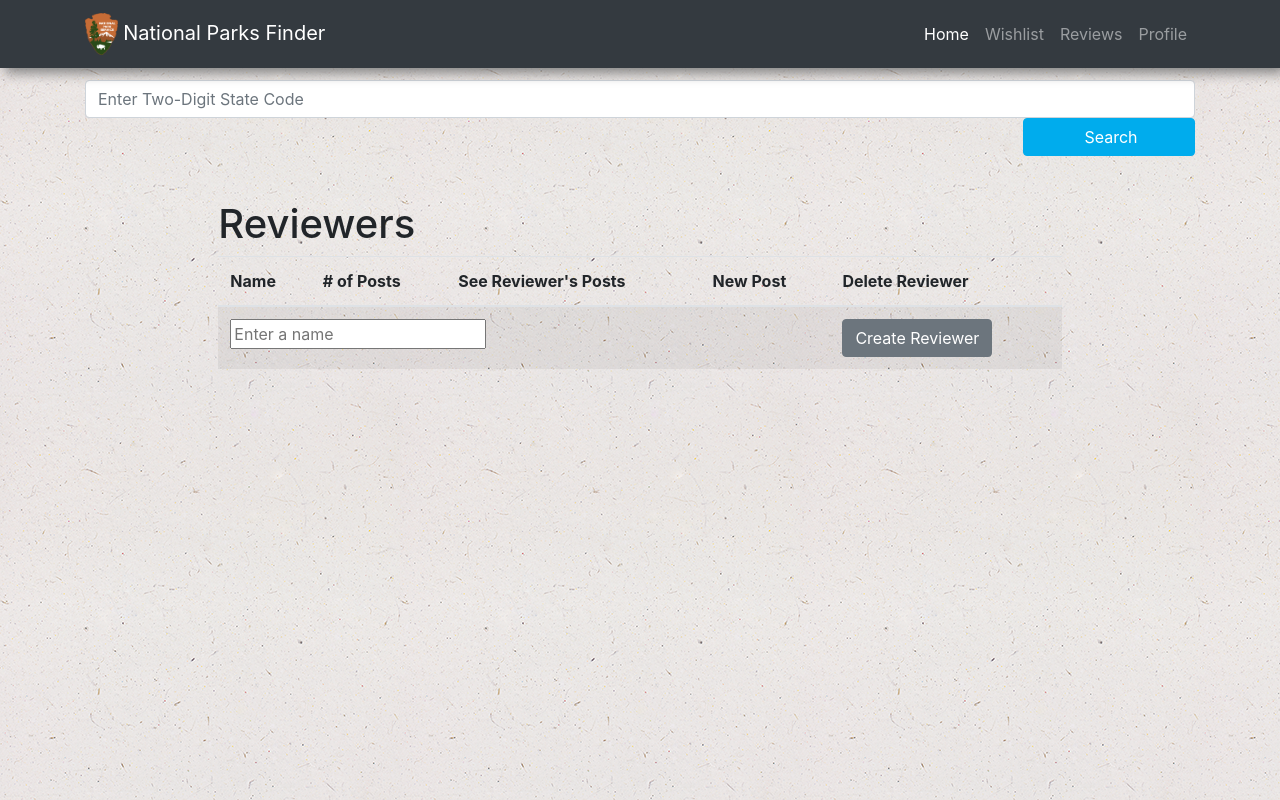
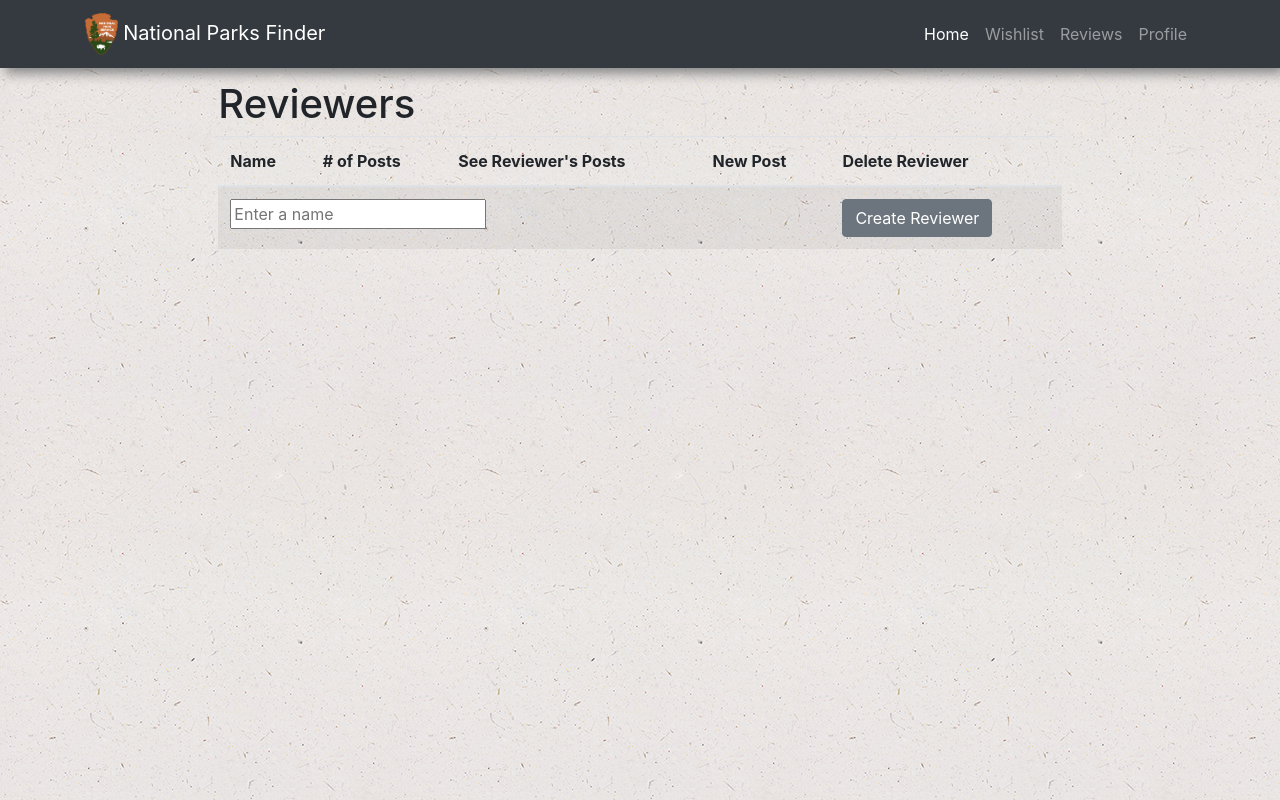
Before and after one commit to ranjiramroop/titanicfloatnone, a website: page project2NPReviewer/public/reviewer-manager.html in a window 1280 px wide. Drawn offline with Linux system fonts and the light colour scheme.

Commit message:
ALMOST SHOWTIME BABY

```diff
--- a/project2NPReviewer/public/css/search-filter.css
+++ b/project2NPReviewer/public/css/search-filter.css
@@ -20,7 +20,7 @@
     height: 50px;
     min-width: 20px;
 }
-.searchFilter .btn-secondary {
+.searchFilter .btn-dark {
     color: #373a3c;
     background-color: #fff;
     border: 1px solid #ccc;
--- a/project2NPReviewer/public/reviewer-manager.html
+++ b/project2NPReviewer/public/reviewer-manager.html
@@ -62,34 +62,7 @@
 	  </nav>
 
 	  <br />
-	  <!-- Park Search Bar by State w/ Amenities Filters -->
-	  <div class="container">
-		<div class="row searchFilter">
-		  <div class="col-sm-12">
-			<div class="input-group"> <form id="state-search-form">
-			  <input
-				id="state-input"
-				type="text"
-				maxlength="2"
-				placeholder="Enter Two-Digit State Code"
-				class="form-control"
-				aria-label="Text input with segmented button dropdown"
-			  />
-				<button
-				  id="select-state"
-				  type="button"
-				  class="btn btn-secondary btn-search"
-				>
-				  <span class="glyphicon glyphicon-search">&nbsp;</span>
-				  <span class="label-icon">Search</span>
-				</button>
-				</form>
-			  </div>
-			</div>
-		  </div>
-		</div>
-	  </div>
-	  <br />
+
 <!-- End Nav Stuff -->
 
 		<div class="row">
```
Also changed, not shown: project2NPReviewer/public/index.html (+1 -1 lines), project2NPReviewer/public/login.html (+1 -1 lines), project2NPReviewer/public/css/style.css (renamed from project2NPReviewer/public/css/styles.css).
